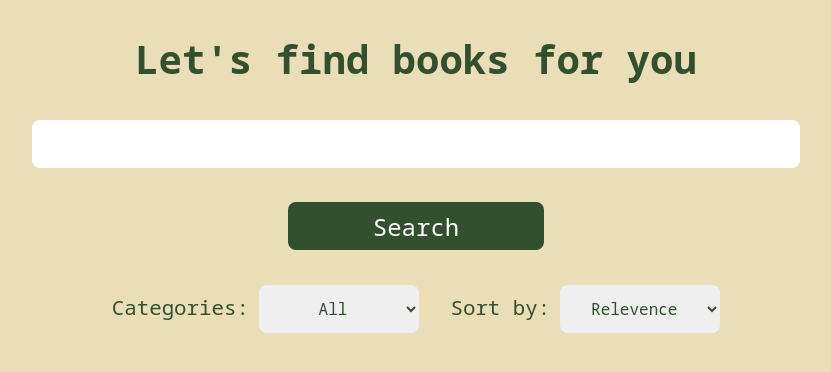
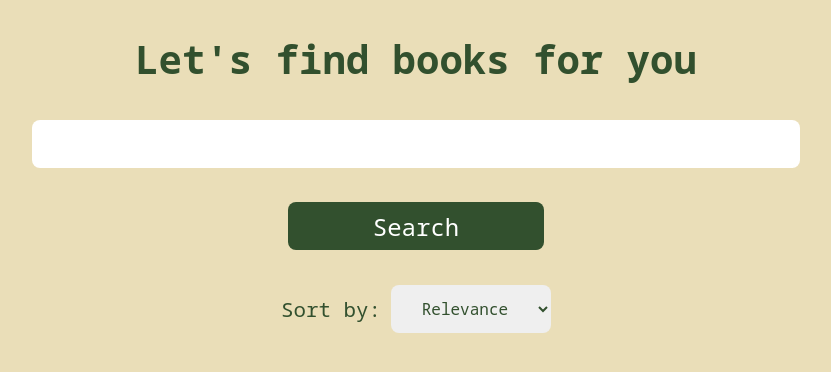
Before and after one commit to onlylosersleftalive/books-searcher, a React (Create React App) app: page / in a window 1280 px wide. Shown: the top 372 px of the page, without its empty margins (224-1055 px from the left). Built offline with nearby package versions, Linux system fonts and the light colour scheme.

Commit message:
remove categories sorting from Filter component

```diff
--- a/src/Filter.css
+++ b/src/Filter.css
@@ -1,10 +1,10 @@
 .filter-container {
     display: flex;
     align-items: center;
-    justify-content: space-around;
+    justify-content: center;
     min-height: 5vh;
-    width: 50vw;
-    margin-bottom: 5%;
+    width: 100vw;
+    margin-bottom: 2%;
 }
 
 .filter-container label {
@@ -29,18 +29,8 @@
 }
 
 @media (max-width: 750px) {
-    .filter-container {
-        flex-direction: column;
-    }
-
-    .filter-container div {
-        display: flex;
-        flex-direction: column;
-    }
-
     .filter-container label {
         font-size: 1rem;
-        margin-right: 0;
     }
 
     .filter-container select {
--- a/src/Filter.js
+++ b/src/Filter.js
@@ -1,28 +1,18 @@
 import "./Filter.css";
 
-const Filter = () => {
+const Filter = (props) => {
+  const sortChangeHandler = (event) => {
+    props.onSortChange(event.target.value);
+  };
+
   return (
     <div className="filter-container">
-      <div className="categories-filter">
-        <label>Categories:</label>
-        <select>
-          <option value="All">All</option>
-          <option value="Art">Art</option>
-          <option value="Biography">Biography</option>
-          <option value="Computers">Computers</option>
-          <option value="History">History</option>
-          <option value="Medical">Medical</option>
-          <option value="Poetry">Poetry</option>
-        </select>
-      </div>
-      <div className="sort-filter">
-        <label>Sort by:</label>
-        <select>
-          <option value="relevence">Relevence</option>
-          <option value="newest">Newest</option>
-          <option value="liked">Liked</option>
-        </select>
-      </div>
+      <label>Sort by:</label>
+      <select value={props.selectedSort} onChange={sortChangeHandler}>
+        <option value="relevance">Relevance</option>
+        <option value="newest">Newest</option>
+        <option value="liked">Liked</option>
+      </select>
     </div>
   );
 };
```
